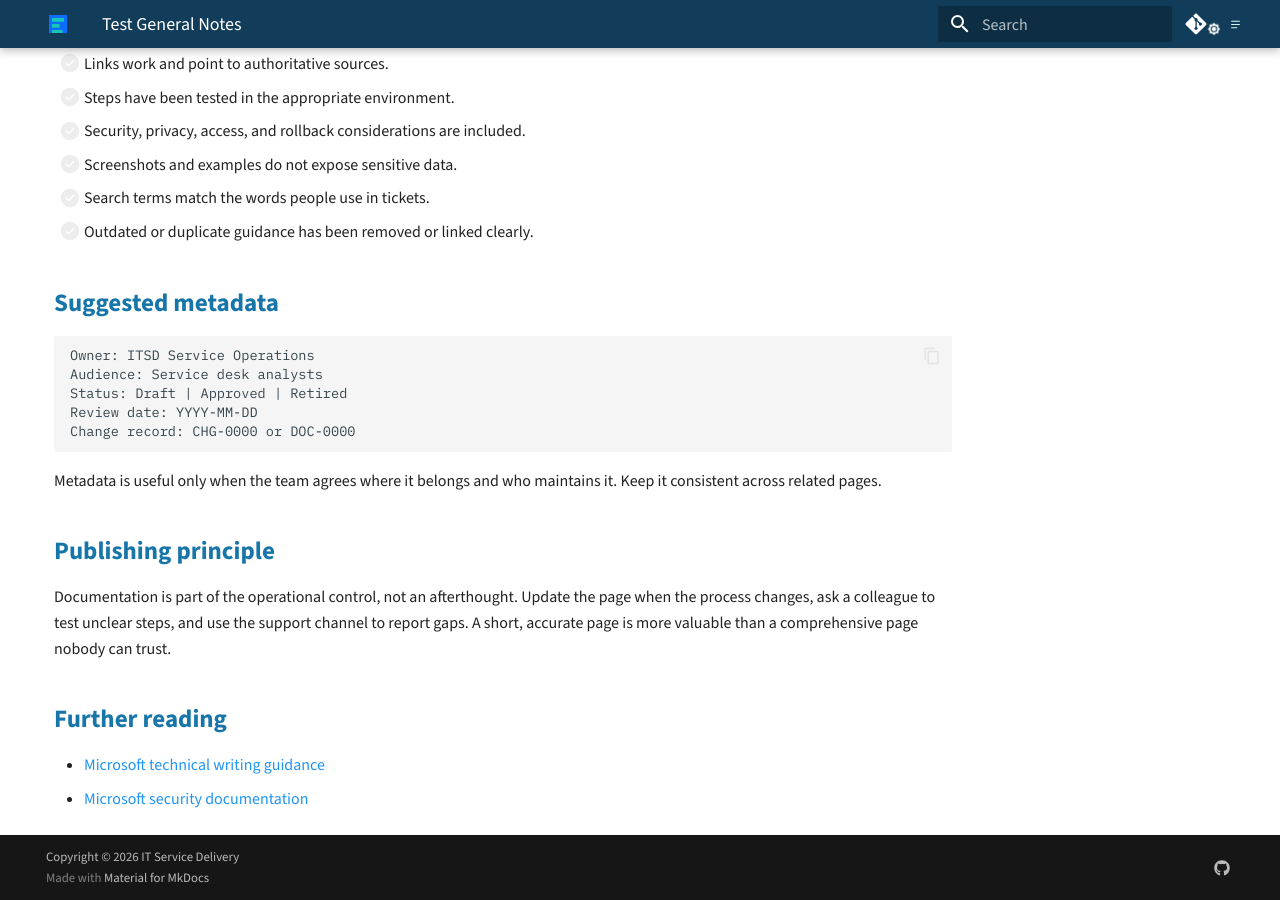
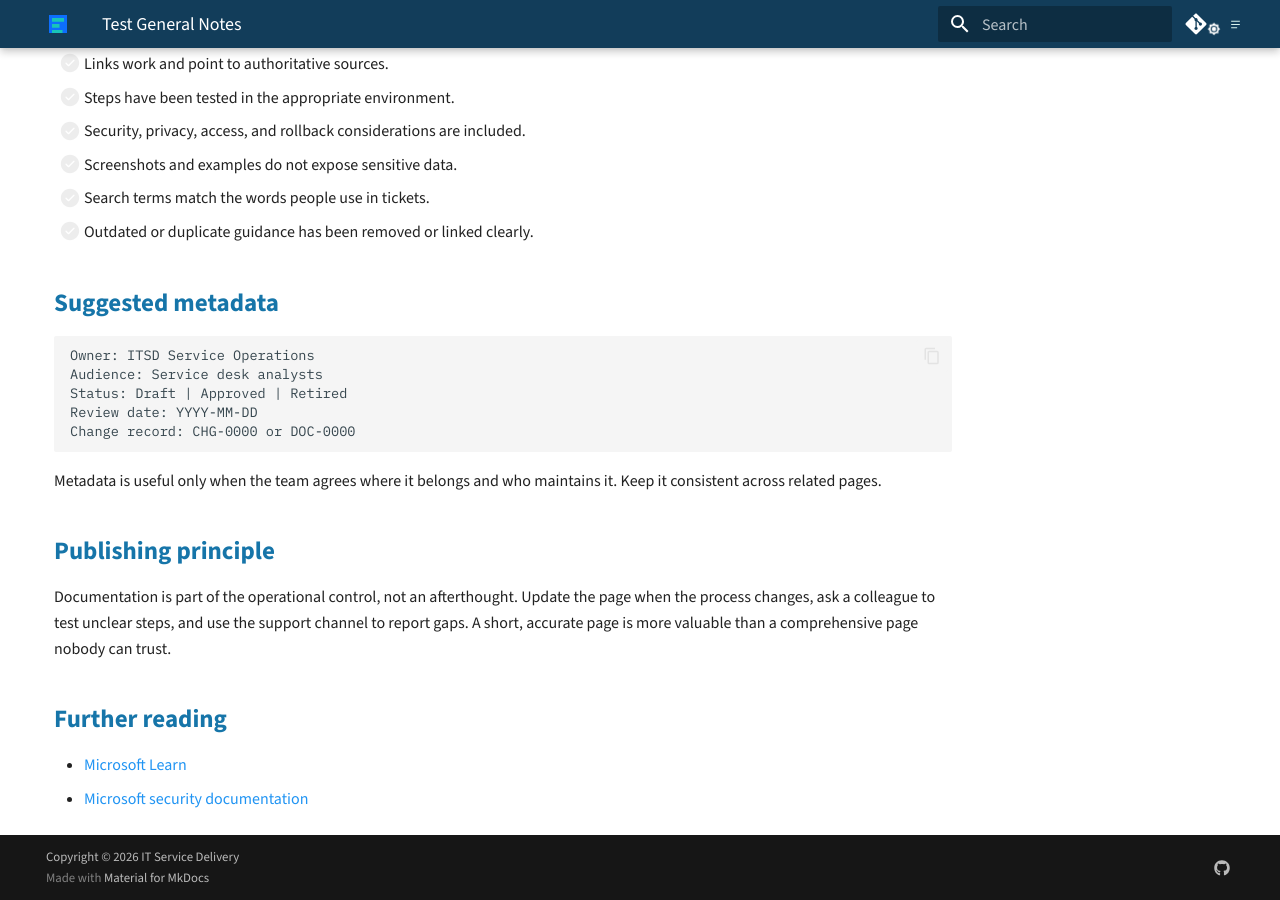
Before and after one commit to dgooding/mkdocs-basic, an MkDocs documentation site: the page built from docs/Test General Notes.md, in a window 1280 px wide and 900 px high, scrolled down 1017 px. Built offline with MkDocs 1.6.1 and Material for MkDocs 9.7.7, drawn with Linux system fonts in a browser that asks for light colours; comment, search, counter and statistics services are not loaded.

Commit message:
docs: auto-update 2026-08-26 23:53:30

```diff
--- a/docs/Test General Notes.md
+++ b/docs/Test General Notes.md
@@ -46,5 +46,5 @@ Documentation is part of the operational control, not an afterthought. Update th
 
 ## Further reading
 
-- [Microsoft technical writing guidance](https://learn.microsoft.com/en-us/style-guide/welcome/)
+- [Microsoft Learn](https://learn.microsoft.com/)
 - [Microsoft security documentation](https://learn.microsoft.com/en-us/security/)
```
